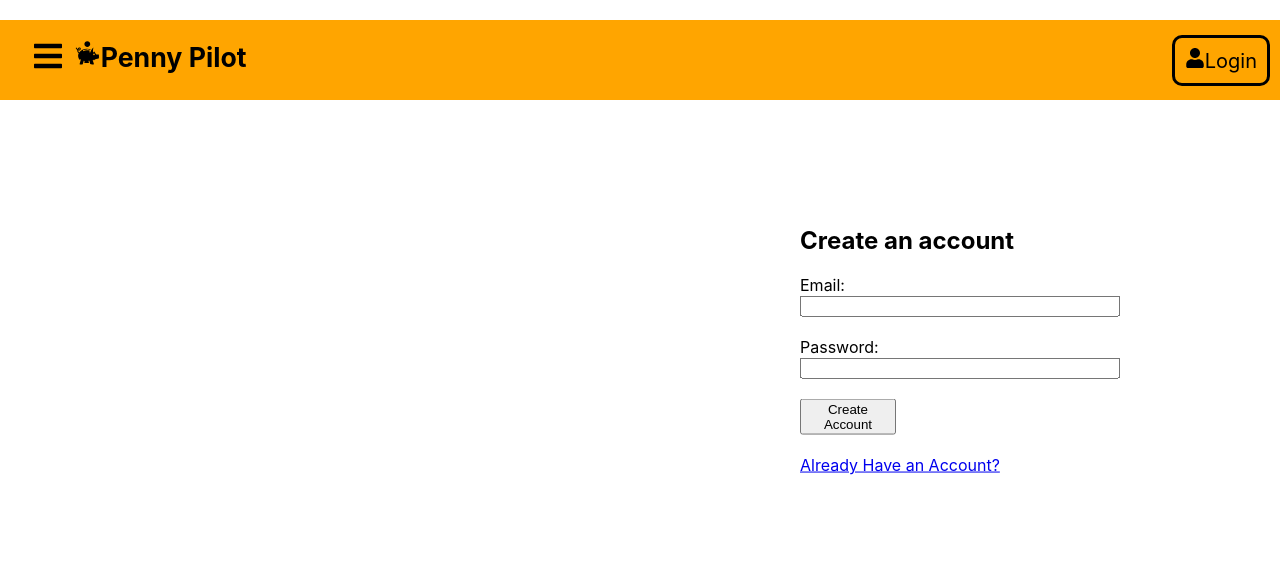
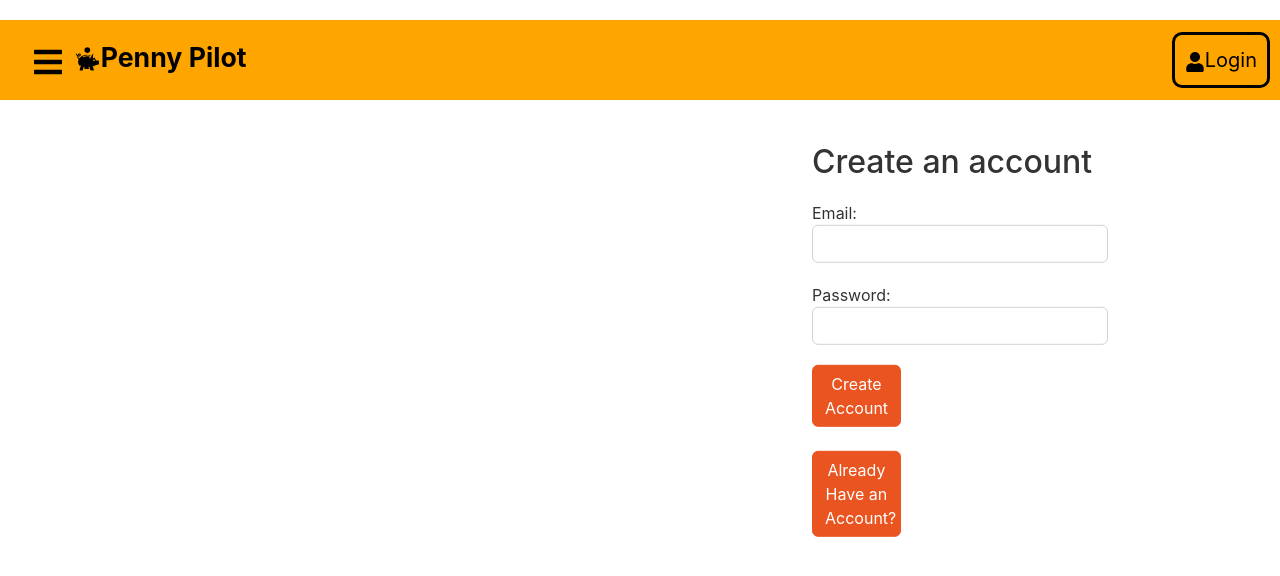
Before and after one commit to kevt02/travel-budget-planner, a React (Create React App) app in the folder frontend/: page /createaccount in a window 1280 px wide. Shown: the top 576 px of the page. Built offline with nearby package versions, Linux system fonts and the light colour scheme.

Commit message:
minor styling changes

```diff
--- a/frontend/public/index.html
+++ b/frontend/public/index.html
@@ -10,6 +10,8 @@
       content="Web site created using create-react-app"
     />
     <link rel="apple-touch-icon" href="%PUBLIC_URL%/logo192.png" />
+
+    <link href="https://bootswatch.com/5/united/bootstrap.css" rel="stylesheet" />
     <!--
       manifest.json provides metadata used when your web app is installed on a
       user's mobile device or desktop. See https://developers.google.com/web/fundamentals/web-app-manifest/
--- a/frontend/src/routes/Stays.css
+++ b/frontend/src/components/Stays.css
@@ -9,12 +9,32 @@
     margin-bottom: 20px;
     margin-top: 2%;
 }
-
+.message {
+    margin-left: 15%;
+}
 .stay-image img {
     width: 150px;
     height: 150px;
     margin-right: 20px;
 }
+
+.btn-warning {
+    width:15%;
+    --bs-btn-color: #fff;
+    --bs-btn-bg: orange;
+    --bs-btn-border-color: orange;
+    --bs-btn-hover-color: #fff;
+    --bs-btn-hover-bg: orange;
+    --bs-btn-hover-border-color: orange;
+    --bs-btn-focus-shadow-rgb: 241, 194, 91;
+    --bs-btn-active-color: #fff;
+    --bs-btn-active-bg: orange;
+    --bs-btn-active-border-color: orange;
+    --bs-btn-active-shadow: inset 0 3px 5px rgba(0, 0, 0, 0.125);
+    --bs-btn-disabled-color: #fff;
+    --bs-btn-disabled-bg: orange;
+    --bs-btn-disabled-border-color: orange;
+  }
 
 .stay-details {
     flex: 1;
--- a/frontend/src/routes/StaysTab.js
+++ b/frontend/src/components/StaysTab.js
@@ -1,7 +1,7 @@
 import './Stays.css'
 import axios from "axios";
 import { useParams } from "react-router-dom";
-import { useAuth } from '../components/AuthContext';
+import { useAuth } from './AuthContext';
 import { useNavigate, Link } from 'react-router-dom';
 
 function StayTab({ hotel }) {
@@ -41,7 +41,7 @@ function StayTab({ hotel }) {
                 <p className="stay-rating">Rating: {hotel.Rating != null ? `${hotel.Rating}` : "---"}</p>
                 <p className="stay-location">Location: {hotel.Address}</p>
                 <div className="button">
-                    <button className="btn btn-primary" onClick={handleSubmit}>Apply</button>
+                    <button className="btn btn-warning" onClick={handleSubmit}>Apply</button>
                 </div>
             </div>
 
--- a/frontend/src/routes/CurrencyExchange.css
+++ b/frontend/src/routes/CurrencyExchange.css
@@ -8,7 +8,6 @@
 h1 {
     margin-top: 1%;
     margin-left: 2%;
-    margin-bottom: 2%;
 }
 
 .base,
--- a/frontend/src/routes/Stays.js
+++ b/frontend/src/routes/Stays.js
@@ -1,8 +1,7 @@
 import React, { useEffect, useState } from "react";
 import axios from "axios";
 import { useNavigate } from "react-router-dom";
-import { useParams } from "react-router-dom";
-import Staystab from "./StaysTab";
+import Staystab from "./../components/StaysTab";
 import { useAuth } from '../components/AuthContext';
 function Stays() {
     const { uid } = useAuth();
@@ -11,9 +10,8 @@ function Stays() {
 
     const [city, setCity] = useState(""); // State to store city
     const [stay, setStay] = useState([]); // State to store stays data
-    const [current, setCurrent] = useState([]);
+    const [current, setCurrent] = useState([]); // State to store the current booking
     useEffect(() => {
-        // Fetch user's city using UID
         axios.get(`http://localhost:2000/goal/${uid}`)
             .then((res) => {
                 console.log(res);
@@ -31,11 +29,10 @@ function Stays() {
 
 
     useEffect(() => {
-        // Fetch stays data for the retrieved city
         axios.get(`http://localhost:2000/stays/${city}?UID=${uid}`)
             .then((res) => {
                 console.log(res);
-                setStay(res.data); // Set stays data in state
+                setStay(res.data);
             })
             .catch((err) => console.log("Error: ", err));
 
@@ -45,19 +42,17 @@ function Stays() {
         axios.get(`http://localhost:2000/stays/${city}/current?UID=${uid}`)
             .then((res) => {
                 console.log(res);
-                setCurrent(res.data[0]); // Set stays data in state
+                setCurrent(res.data[0]);
             })
             .catch((err) => console.log("Error fetching stays data:", err));
     }, [city, uid]);
 
 
-
-    // Render the hotel options
     return (
         <>
             {city !== "" ? (
                 <div>
-                    <h1 className="stays">Current Booking</h1>
+                    <h1 className="message">Current Booking</h1>
                     {current && current.Name && (
                         <div className="stay-tab">
                             <div className="stay-image">
@@ -72,14 +67,14 @@ function Stays() {
                         </div>
                     )}
 
-                    <h1 className="stays">Explore</h1>
+                    <h1 className="message">Explore</h1>
                     {/* Render other stays */}
                     {stay.map(hotel => (
                         <Staystab key={hotel.id} hotel={hotel} />
                     ))}
                 </div>
             ) : (
-                <h1 className="Message">Please choose your goal first</h1>
+                <h1 className="message">Please choose your goal first</h1>
             )}
 
         </>
```
